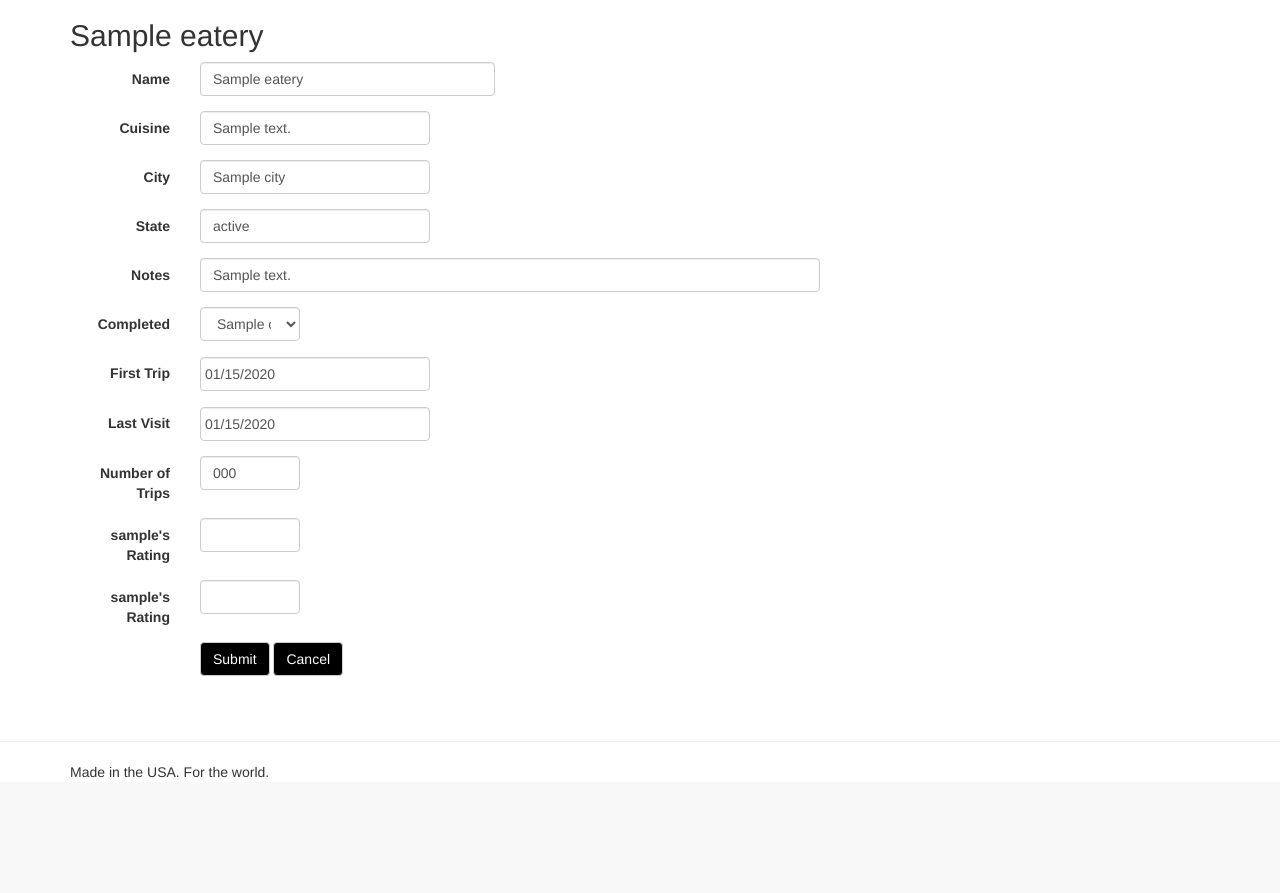
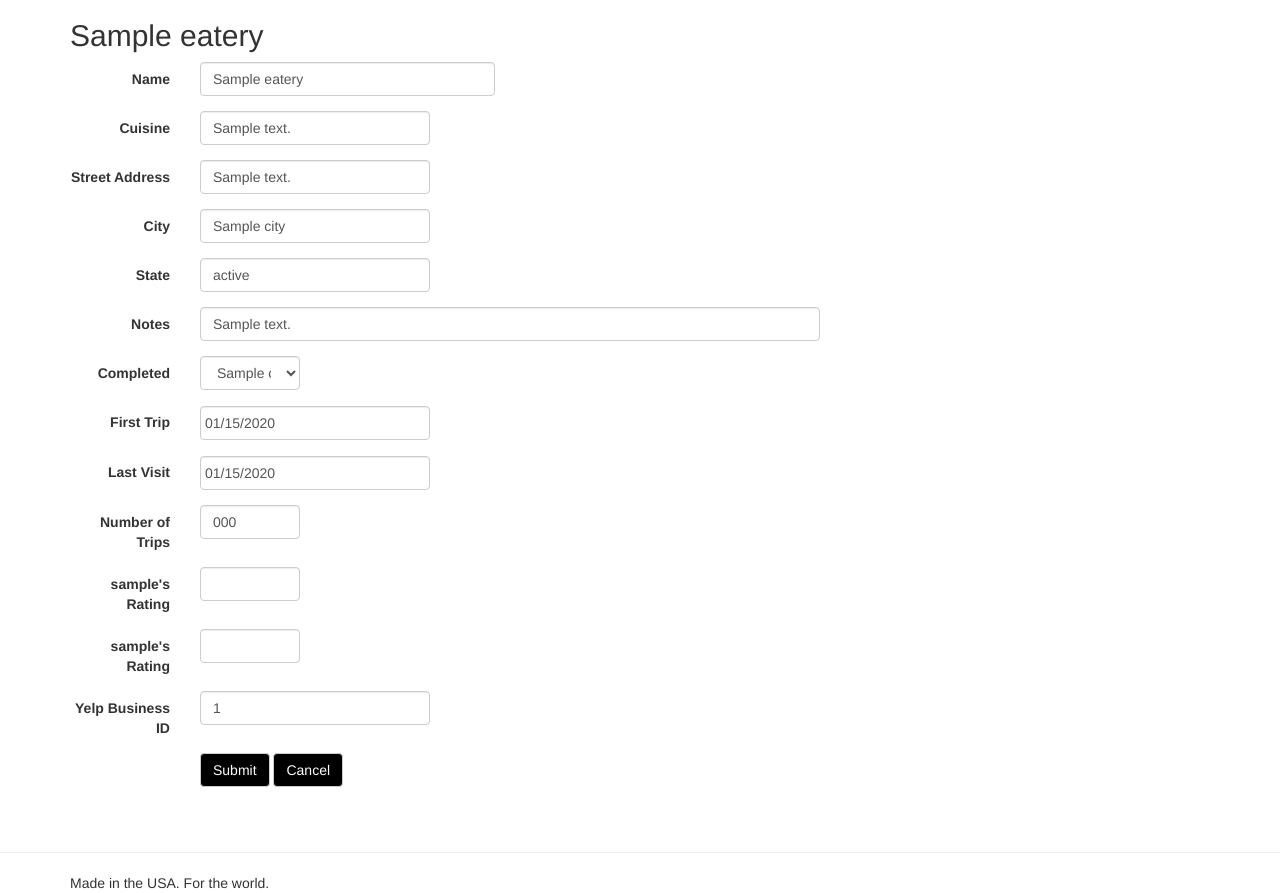
Before and after one commit to kelvinatorr/relationshipanalytics, a Python web app: template templates/hitlist-edit.html in a window 1280 px wide. Shown: the part 51-944 px from the top of the page. Before the commit the page ends 829 px from the top, so only its background shows below. Run offline with Jinja, Linux system fonts and the light colour scheme; the template is opened without the code that fills it: most values are stand-ins (such as "Sample title", 1, 10 or a date in 2020); some libraries are stand-ins or nearby versions.

Commit message:
Add street address and yelp-id to Eatery

```diff
--- a/templates/hitlist-edit.html
+++ b/templates/hitlist-edit.html
@@ -18,6 +18,12 @@
 			    <label for="cuisinetype" class="col-sm-2 control-label">Cuisine</label>
 			    <div class="col-sm-4">
 			      <input type="text" class="form-control" id="cuisinetype" value="{{eatery.CuisineType}}" name="cuisineType">
+			    </div>
+			  </div>
+			  <div class="form-group">
+			    <label for="streetaddress" class="col-sm-2 control-label">Street Address</label>
+			    <div class="col-sm-4">
+			      <input type="text" class="form-control" id="streetaddress" value="{{eatery.StreetAddress if eatery.StreetAddress != None}}" name="streetAddress">
 			    </div>
 			  </div>
 			  <div class="form-group">
@@ -90,6 +96,12 @@
 			      value="{{ eatery.P2Rating }}" name="p2Rating">
 			    </div>
 			    <p class="errorMessage">{{error_p2_rating}}</p>
+			  </div>
+			  <div class="form-group">
+			    <label for="yelpbusinessid" class="col-sm-2 control-label">Yelp Business ID</label>
+			    <div class="col-sm-4">
+			      <input type="text" class="form-control" id="yelpbusinessid" value="{{eatery.YelpBusinessID if eatery.YelpBusinessID != None}}" name="yelpBusinessID" title="A Yelp-Business-ID will help us gather more information about the restaurant.">
+			    </div>
 			  </div>
 			  <input type="hidden" value="{{eatery.key().id()}}" name="id">
 			  <div class="form-group">
```
Also changed, not shown: relationshipanalytics.py (+8 -0 lines), templates/hitlist-create.html (+12 -0 lines).
